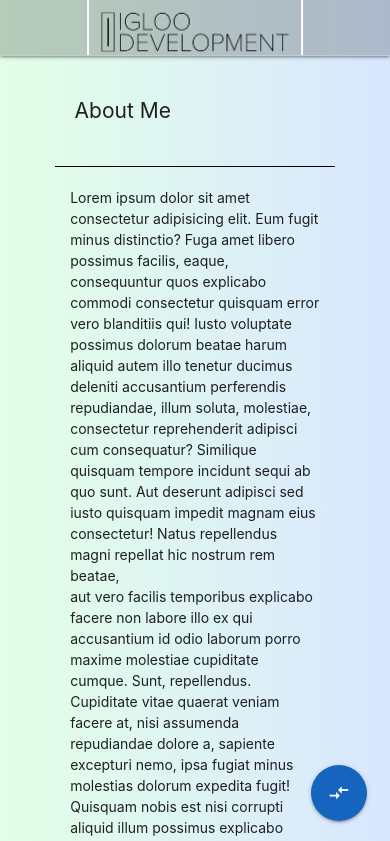
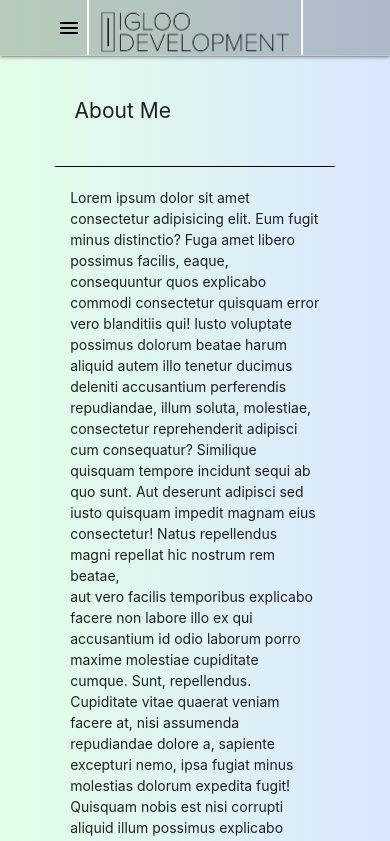
Before and after one commit to igloo1505/Portfolio_Revised, a React (Create React App) app in the folder client/: page / in a window 390 px wide. Shown: the top 841 px of the page. Built offline with nearby package versions, Linux system fonts and the light colour scheme.

Commit message:
switched to mobile button

```diff
--- a/client/src/App.js
+++ b/client/src/App.js
@@ -3,7 +3,7 @@ import "materialize-css/dist/css/materialize.min.css";
 import M from "materialize-css/dist/js/materialize.min.js";
 import { BrowserRouter as Router, Route, Switch } from "react-router-dom";
 import Navbar from "./components/Navbar";
-import MobileBtn from "./components/MobileBtn";
+
 import AboutMe from "./pages/AboutMe";
 import Portfolio from "./pages/Portfolio";
 import Contact from "./pages/Contact";
@@ -18,7 +18,7 @@ function App() {
     <div className="App">
       <Router>
         <Navbar />
-        <MobileBtn />
+
         <Switch>
           <Route exact path="/" component={AboutMe} />
           <Route exact path="/portfolio" component={Portfolio} />
--- a/client/src/components/Navbar.js
+++ b/client/src/components/Navbar.js
@@ -5,13 +5,19 @@ import logo from "../assets/dark_transparent.png";
 const Navbar = () => {
   console.log(logo);
   return (
-    <div className="navbar-fixed">
     <nav className="navBar">
       <div className="nav-wrapper">
         <div className="container">
           <Link to="/" className="brand-logo">
             <img className="navBarLogo" src={logo} alt="Igloo Development" />
           </Link>
+          <a
+            href="#"
+            data-target="mobileMenu"
+            class="sidenav-trigger black-text text-darken-2"
+          >
+            <i class="material-icons">menu</i>
+          </a>
           <ul className="right hide-on-med-and-down">
             <li>
               <Link to="/">
@@ -20,8 +26,7 @@ const Navbar = () => {
             </li>
             <li>
               <Link to="/portfolio">
-                  <i className="material-icons left">lightbulb_outline</i>My
-                  Work
+                <i className="material-icons left">lightbulb_outline</i>My Work
               </Link>
             </li>
             <li>
@@ -32,8 +37,24 @@ const Navbar = () => {
           </ul>
         </div>
       </div>
+      <ul class="sidenav" id="mobileMenu">
+        <li style={{ marginTop: "20px" }}>
+          <Link to="/">
+            <i className="material-icons left">perm_identity</i>About Me
+          </Link>
+        </li>
+        <li>
+          <Link to="/portfolio">
+            <i className="material-icons left">lightbulb_outline</i>My Work
+          </Link>
+        </li>
+        <li>
+          <Link to="/contact">
+            <i className="material-icons left">email</i>Contact Me
+          </Link>
+        </li>
+      </ul>
     </nav>
-    </div>
   );
 };
 
```
Lines whose indentation alone changed are shown as unchanged.
